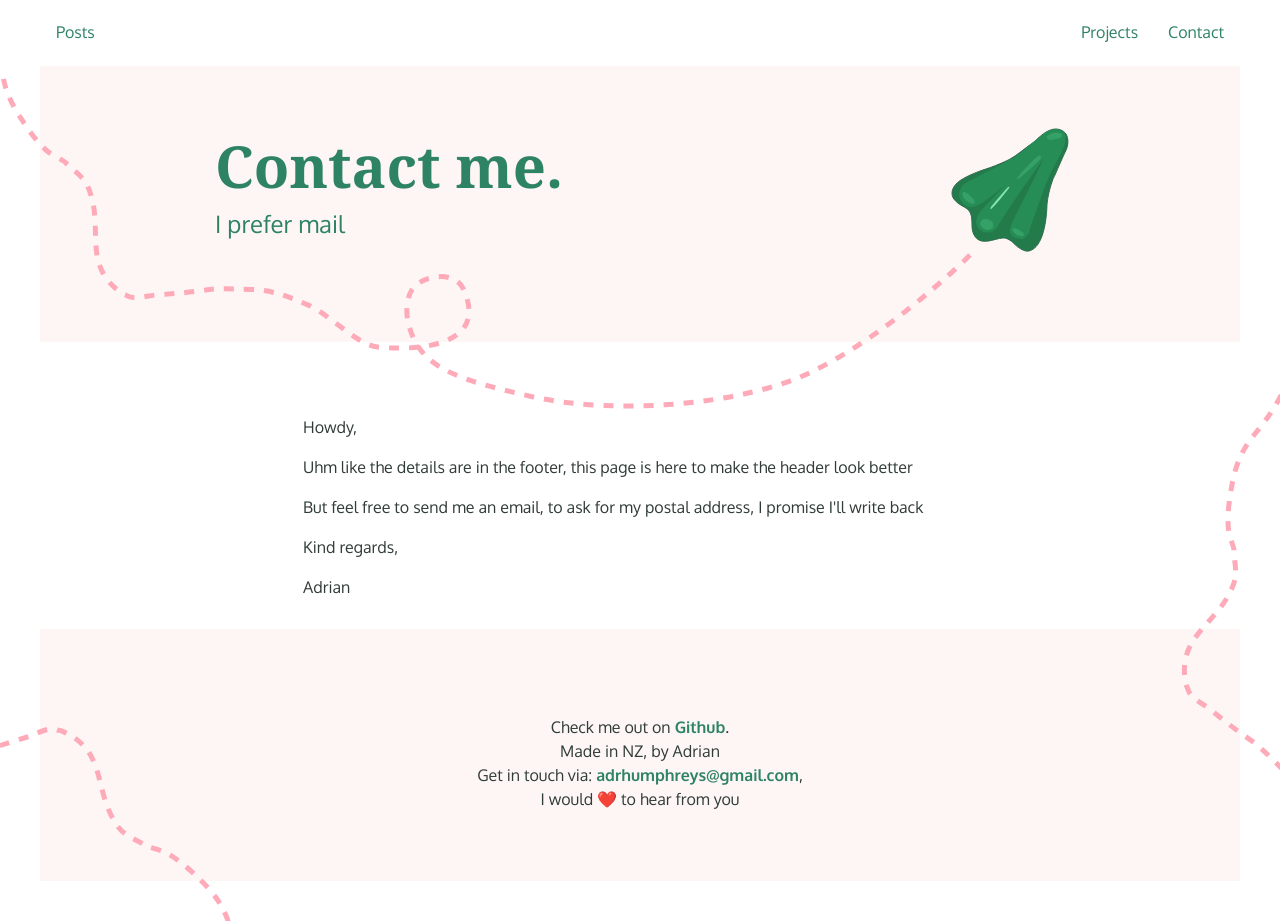
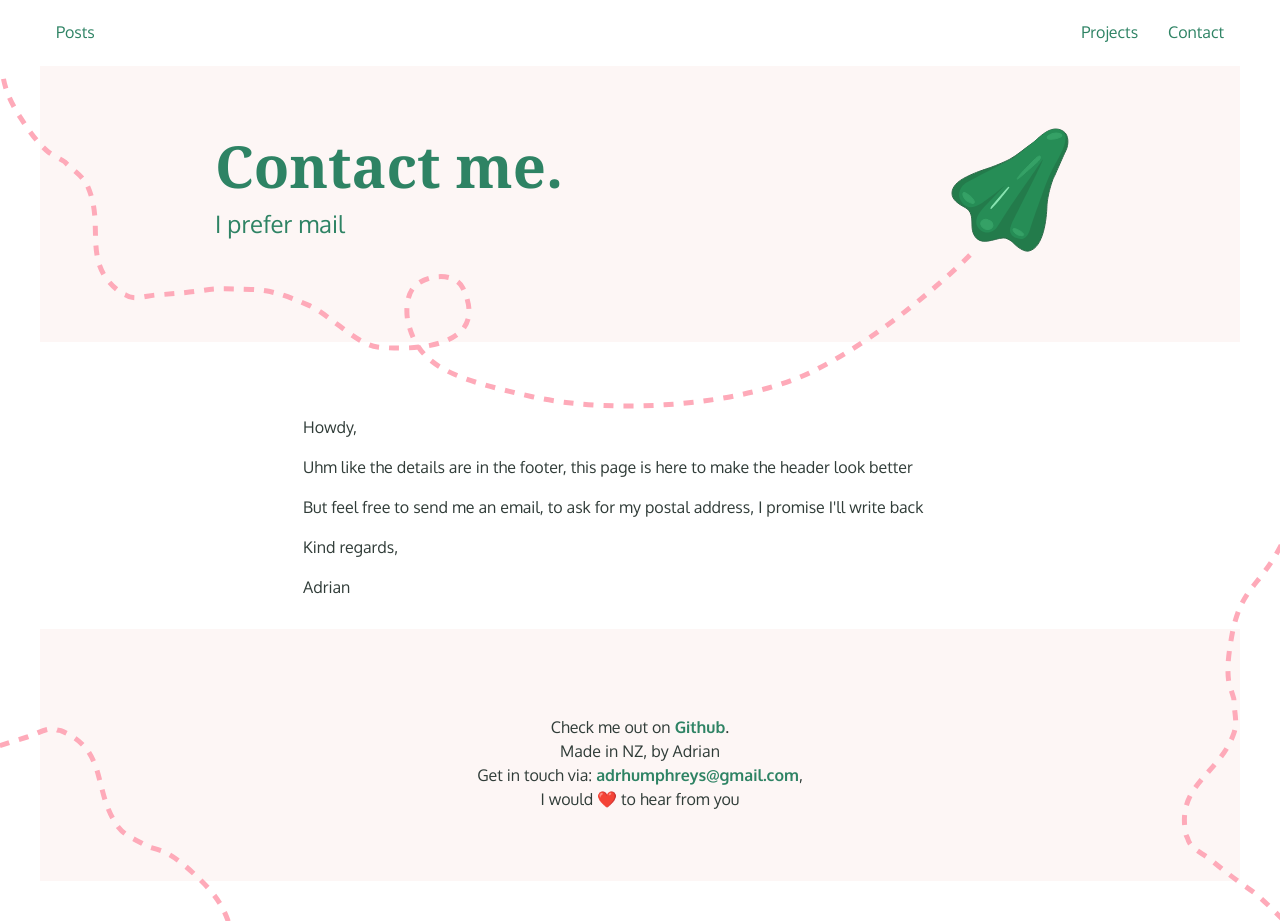
Before and after one commit to adrhumphreys/blug, a Next.js app: page /contact in a window 1280 px wide. Built offline with nearby package versions, Linux system fonts and the light colour scheme.

Commit message:
fix css?

```diff
--- a/src/Footer.module.css
+++ b/src/Footer.module.css
@@ -8,24 +8,21 @@
   }
 }
 
-.lineOne {
+.line {
   display: none;
   @media (min-width: 1024px) {
     display: block;
     position: absolute;
     bottom: 0;
-    left: 0;
   }
 }
 
+.lineOne {
+  left: 0;
+}
+
 .lineTwo {
-  display: none;
-  @media (min-width: 1024px) {
-    display: block;
-    position: absolute;
-    bottom: 150px;
-    right: 0;
-  }
+  right: 0;
 }
 
 .footer {
--- a/src/Footer.tsx
+++ b/src/Footer.tsx
@@ -1,19 +1,20 @@
 import type { FC } from "react";
 import Image from "next/image";
 import styles from "./Footer.module.css";
+import clsx from "clsx";
 
 export const Footer: FC = () => {
   return (
     <div className={styles.container}>
       <Image
-        className={styles.lineOne}
+        className={clsx(styles.line, styles.lineOne)}
         src="/footer-line-1.svg"
         alt=""
         width="231"
         height="194"
       />
       <Image
-        className={styles.lineTwo}
+        className={clsx(styles.line, styles.lineTwo)}
         src="/footer-line-2.svg"
         alt=""
         width="99"
```
